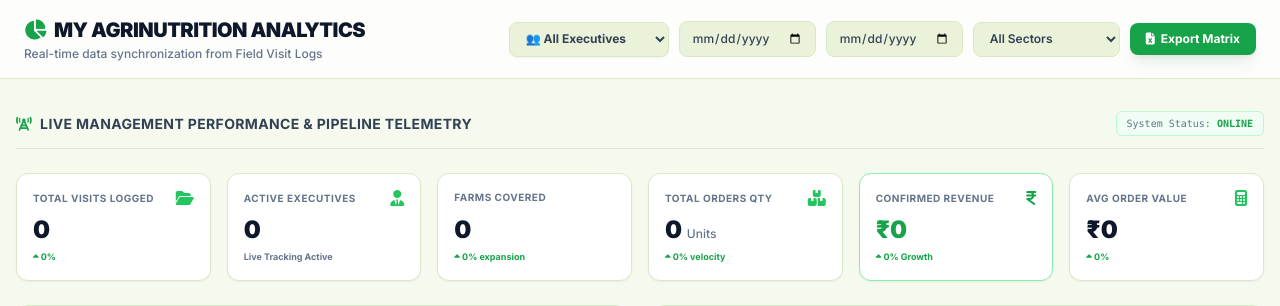
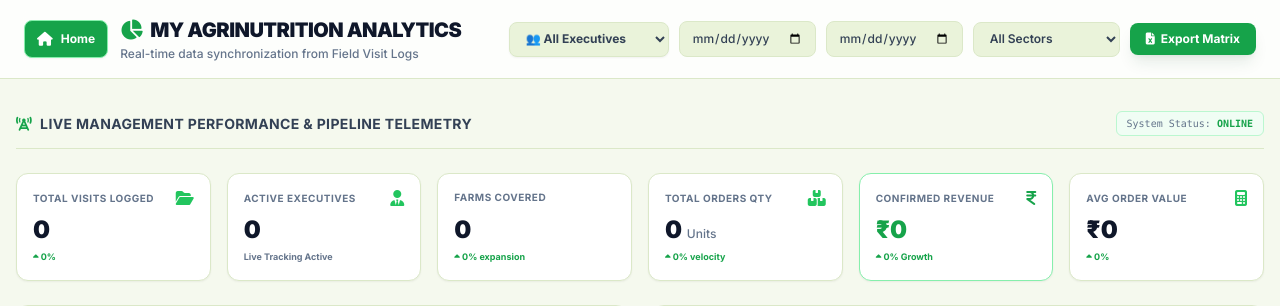
Before and after one commit to Karthi21-2001/myagrinutrition-crm, a Django app: page /crm/analytics-report/ in a window 1280 px wide. Shown: the top 306 px of the page. Run offline with Django 5.2, Linux system fonts and the light colour scheme; a user stored in the database is signed in; data comes from the database, SQL or seed files in the repository; data that the repository does not hold is empty; some libraries are stand-ins or nearby versions.

Commit message:
Update analytics_report.html

```diff
--- a/backend/crm_core/templates/crm_core/analytics_report.html
+++ b/backend/crm_core/templates/crm_core/analytics_report.html
@@ -71,12 +71,18 @@
     <!-- 📊 TOP WORKSPACE HEADER BAR -->
     <header class="border-b border-[var(--border)] bg-white/80 backdrop-blur-md sticky top-0 z-50 px-6 py-4">
         <div class="max-w-[1600px] mx-auto flex flex-col md:flex-row justify-between items-start md:items-center gap-4">
+            <div class="flex items-center gap-3">
+                <a href="/" title="Back to Home" class="shrink-0 flex items-center gap-2 px-3 py-2 rounded-lg border border-green-300 bg-green-600 text-white font-bold text-xs hover:bg-green-700 transition shadow-sm">
+                    <i class="fa-solid fa-house text-sm"></i>
+                    <span>Home</span>
+                </a>
                 <div>
                     <h1 class="text-xl font-black tracking-tight text-slate-900 uppercase flex items-center gap-2">
                         <span class="text-green-600"><i class="fa-solid fa-chart-pie"></i></span>
                         My AgriNutrition Analytics
                     </h1>
                     <p class="text-xs text-slate-500 font-medium mt-0.5">Real-time data synchronization from Field Visit Logs</p>
+                </div>
             </div>
 
             <form method="GET" action="" class="flex flex-wrap items-center gap-2.5 w-full md:w-auto text-xs font-semibold">
```
Lines whose indentation alone changed are shown as unchanged.
